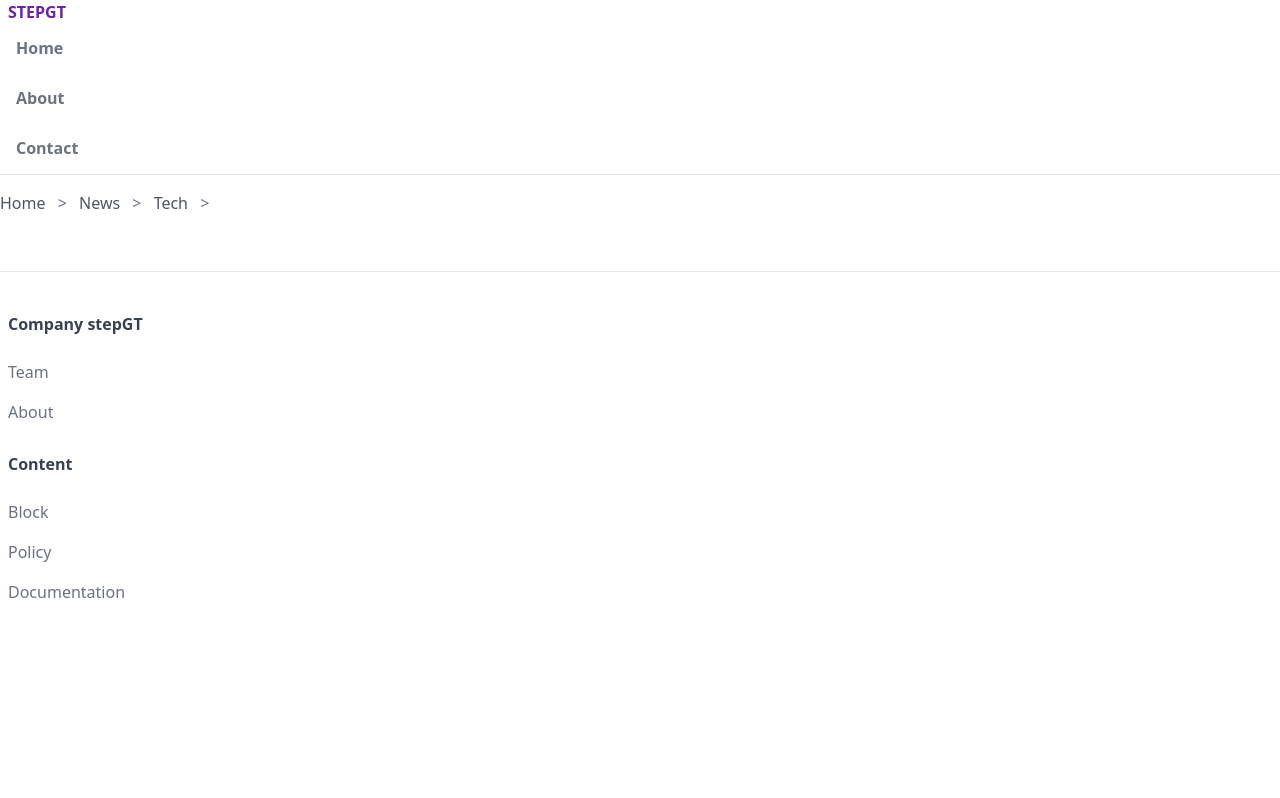
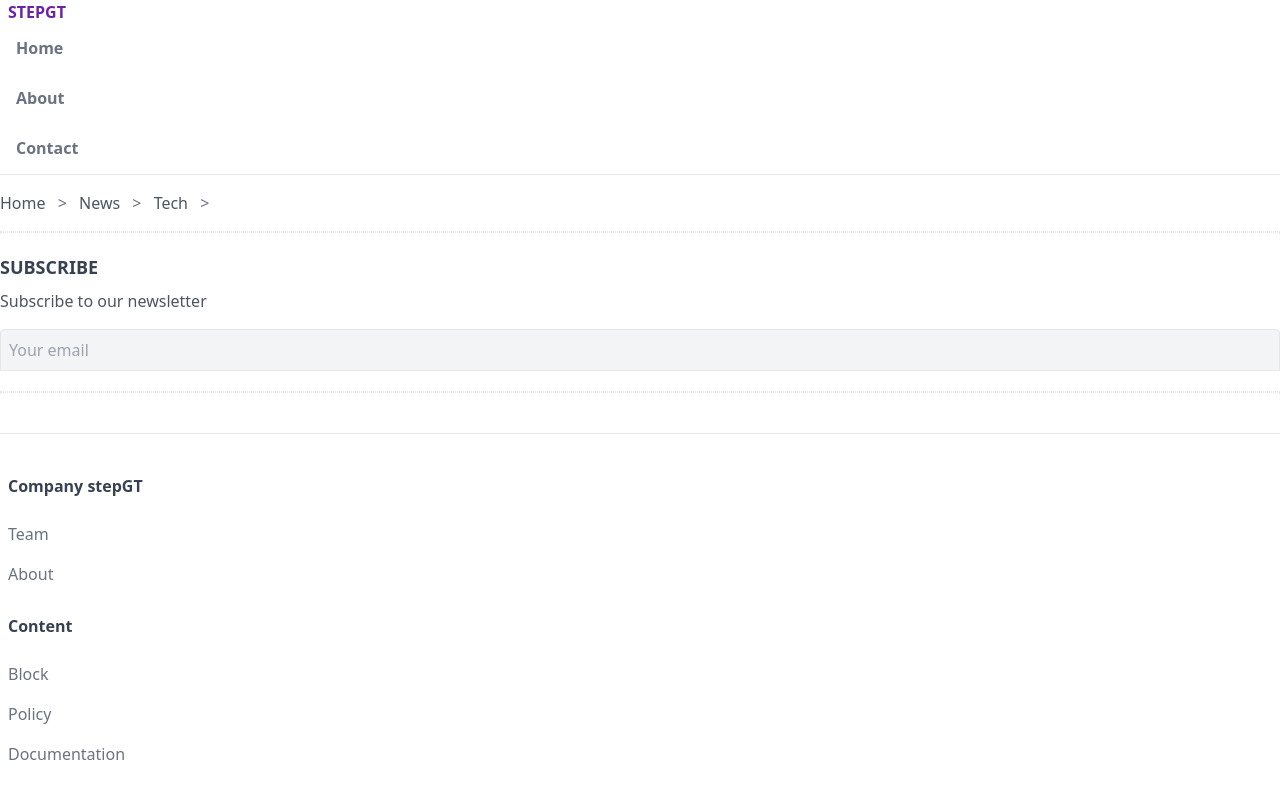
Before and after one commit to stepGT/this_tailwindcss, a website: page index.html in a window 1280 px wide. Drawn offline with nearby package versions, Linux system fonts and the light colour scheme; files that its build step writes are made by us from their sources.

Commit message:
Added subscribe form

```diff
--- a/index.html
+++ b/index.html
@@ -34,6 +34,16 @@
                 <span class="mx-2 text-gray-500">&gt;</span>
             </div>
         </div>
+
+        <div class="border border-dotted"></div>
+
+        <div class="py-5">
+            <h5 class="font-bold text-lg uppercase text-gray-700 mb-2">Subscribe</h5>
+            <p class="text-gray-600 mb-4">Subscribe to our newsletter</p>
+            <input class="text-gray-700 bg-gray-100 p-2 w-full border rounded-t hover:border-gray-600" placeholder="Your email" type="email">
+        </div>
+
+        <div class="border border-dotted"></div>
     </main>
 
     <footer class="border-t mt-10 py-10 px-2">
```
